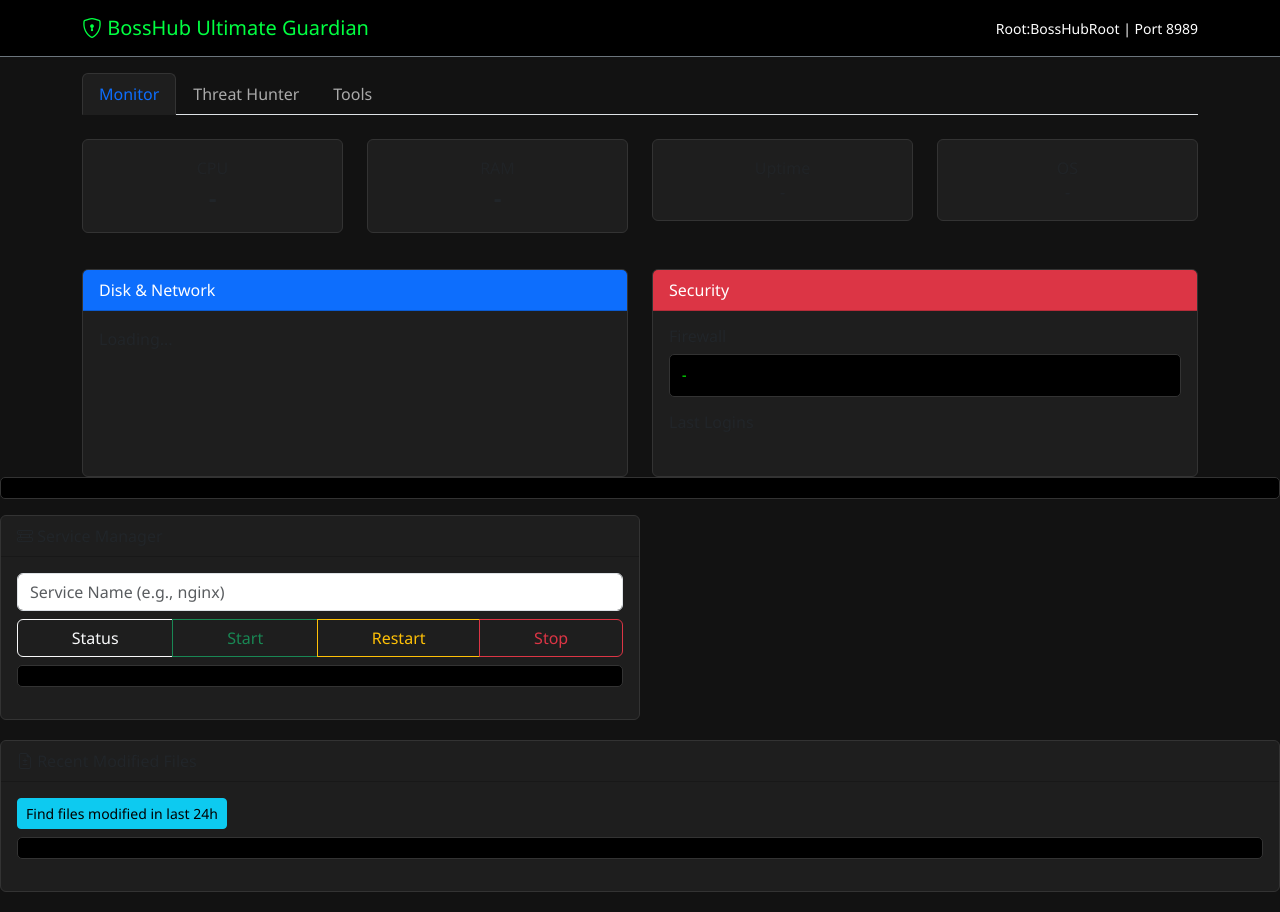
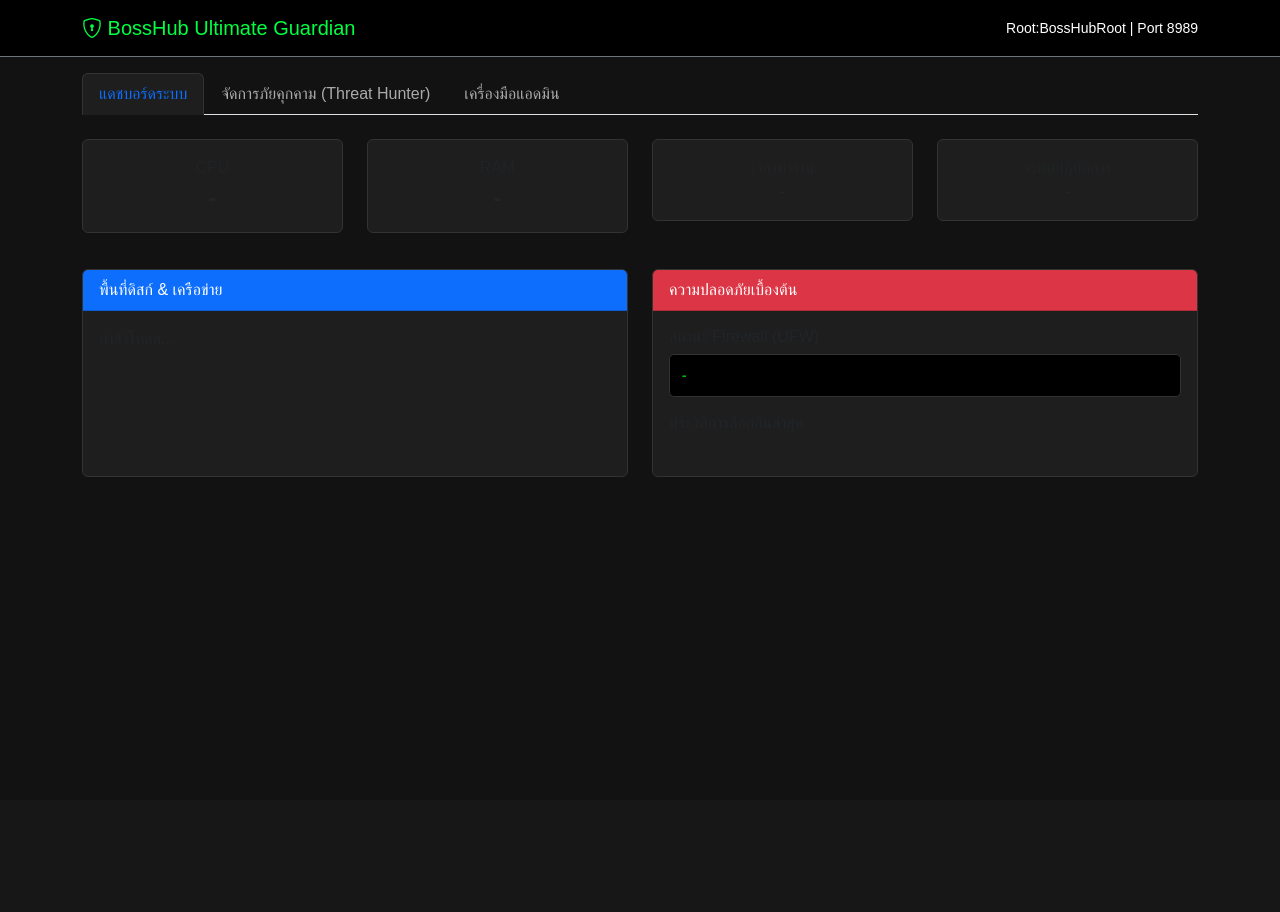
Before and after one commit to bsae99465/security, a Flask app: template templates/index.html in a window 1280 px wide. After the commit the page ends 477 px from the top, so only its background shows below. Run offline with Flask 3, Linux system fonts and the light colour scheme; the template is opened without the code that fills it, so the values that code supplies are empty.

Commit message:
Update index.html

```diff
--- a/templates/index.html
+++ b/templates/index.html
@@ -3,11 +3,11 @@
 <head>
     <meta charset="UTF-8">
     <meta name="viewport" content="width=device-width, initial-scale=1.0">
-    <title>BossHub Ultimate Guardian</title>
+    <title>BossHub Ultimate Guardian (TH)</title>
     <link href="https://cdn.jsdelivr.net/npm/bootstrap@5.3.3/dist/css/bootstrap.min.css" rel="stylesheet">
     <link rel="stylesheet" href="https://cdn.jsdelivr.net/npm/bootstrap-icons@1.11.3/font/bootstrap-icons.min.css">
     <style>
-        body { background-color: #121212; color: #e0e0e0; font-family: 'Segoe UI', sans-serif; }
+        body { background-color: #121212; color: #e0e0e0; font-family: 'Sarabun', sans-serif; }
         .card { background-color: #1e1e1e; border: 1px solid #333; margin-bottom: 20px; }
         .nav-tabs .nav-link { color: #aaa; }
         .nav-tabs .nav-link.active { background-color: #1e1e1e; color: #0d6efd; border-color: #333 #333 #1e1e1e; }
@@ -15,7 +15,7 @@
         pre { background: #000; color: #0f0; padding: 10px; border-radius: 5px; border: 1px solid #333; max-height: 200px; overflow-y: auto;}
         .stat-val { font-size: 1.5rem; font-weight: bold; }
         .text-neon { color: #00ff41; }
-        .btn-fix { margin-left: 10px; }
+        .btn-action { min-width: 120px; }
     </style>
 </head>
 <body>
@@ -29,9 +29,9 @@
 
 <div class="container">
     <ul class="nav nav-tabs mb-4" id="myTab" role="tablist">
-        <li class="nav-item"><button class="nav-link active" data-bs-toggle="tab" data-bs-target="#dashboard">Monitor</button></li>
-        <li class="nav-item"><button class="nav-link" data-bs-toggle="tab" data-bs-target="#threats">Threat Hunter</button></li>
-        <li class="nav-item"><button class="nav-link" data-bs-toggle="tab" data-bs-target="#tools">Tools</button></li>
+        <li class="nav-item"><button class="nav-link active" data-bs-toggle="tab" data-bs-target="#dashboard">แดชบอร์ดระบบ</button></li>
+        <li class="nav-item"><button class="nav-link" data-bs-toggle="tab" data-bs-target="#threats">จัดการภัยคุกคาม (Threat Hunter)</button></li>
+        <li class="nav-item"><button class="nav-link" data-bs-toggle="tab" data-bs-target="#tools">เครื่องมือแอดมิน</button></li>
     </ul>
 
     <div class="tab-content" id="myTabContent">
@@ -39,30 +39,30 @@
             <div class="row text-center mb-3">
                 <div class="col-md-3"><div class="card p-3"><span class="text-muted">CPU</span><div class="stat-val" id="cpuVal">-</div></div></div>
                 <div class="col-md-3"><div class="card p-3"><span class="text-muted">RAM</span><div class="stat-val" id="ramVal">-</div></div></div>
-                <div class="col-md-3"><div class="card p-3"><span class="text-muted">Uptime</span><div id="uptimeVal">-</div></div></div>
-                <div class="col-md-3"><div class="card p-3"><span class="text-muted">OS</span><div id="osVal">-</div></div></div>
+                <div class="col-md-3"><div class="card p-3"><span class="text-muted">เวลาทำงาน</span><div id="uptimeVal">-</div></div></div>
+                <div class="col-md-3"><div class="card p-3"><span class="text-muted">ระบบปฏิบัติการ</span><div id="osVal">-</div></div></div>
             </div>
             <div class="row">
-                <div class="col-md-6"><div class="card h-100"><div class="card-header bg-primary text-white">Disk & Network</div><div class="card-body" id="diskNetBody">Loading...</div></div></div>
-                <div class="col-md-6"><div class="card h-100"><div class="card-header bg-danger text-white">Security</div><div class="card-body"><h6>Firewall</h6><pre id="firewallOut">-</pre><h6>Last Logins</h6><ul class="list-group list-group-flush small" id="logList"></ul></div></div></div>
+                <div class="col-md-6"><div class="card h-100"><div class="card-header bg-primary text-white">พื้นที่ดิสก์ & เครือข่าย</div><div class="card-body" id="diskNetBody">กำลังโหลด...</div></div></div>
+                <div class="col-md-6"><div class="card h-100"><div class="card-header bg-danger text-white">ความปลอดภัยเบื้องต้น</div><div class="card-body"><h6>สถานะ Firewall (UFW)</h6><pre id="firewallOut">-</pre><h6>ประวัติการล็อกอินล่าสุด</h6><ul class="list-group list-group-flush small" id="logList"></ul></div></div></div>
             </div>
         </div>
 
         <div class="tab-pane fade" id="threats">
             <div class="card border-warning">
-                <div class="card-header text-warning">Network Threats</div>
+                <div class="card-header text-warning"><i class="bi bi-router"></i> ภัยคุกคามทางเครือข่าย (Network Threats)</div>
                 <div class="card-body">
-                    <button class="btn btn-warning btn-sm mb-2" onclick="scanNetwork()">Scan Active Connections</button>
-                    <div class="table-responsive"><table class="table table-dark table-sm"><tbody id="netThreatBody"><tr><td>Ready to scan</td></tr></tbody></table></div>
+                    <button class="btn btn-warning btn-sm mb-2" onclick="scanNetwork()">สแกนการเชื่อมต่อที่อันตราย</button>
+                    <div class="table-responsive"><table class="table table-dark table-sm"><tbody id="netThreatBody"><tr><td>กดปุ่มเพื่อเริ่มสแกน...</td></tr></tbody></table></div>
                 </div>
             </div>
             <div class="card border-danger mt-3">
-                <div class="card-header text-danger">Malware/Script Scanner & Fixer</div>
+                <div class="card-header text-danger"><i class="bi bi-bug"></i> สแกนและจัดการสคริปต์อันตราย (Malware Scanner)</div>
                 <div class="card-body">
                     <div class="input-group mb-2">
-                        <span class="input-group-text bg-dark text-light">Path</span>
+                        <span class="input-group-text bg-dark text-light">โฟลเดอร์เป้าหมาย</span>
                         <input type="text" class="form-control bg-dark text-light" id="malwarePath" value="/home">
-                        <button class="btn btn-danger" onclick="scanMalware()">Deep Scan</button>
+                        <button class="btn btn-danger" onclick="scanMalware()">เริ่มสแกนเชิงลึก</button>
                     </div>
                     <div id="malwareResult"></div>
                 </div>
@@ -71,10 +71,10 @@
 
         <div class="tab-pane fade" id="tools">
             <div class="row">
-                <div class="col-md-6"><div class="card"><div class="card-header">Nmap</div><div class="card-body"><input type="text" class="form-control mb-2" id="nmapTarget" placeholder="IP"><button class="btn btn-primary btn-sm" onclick="runNmap()">Scan</button><pre id="nmapOut" class="mt-2"></pre></div></div></div>
-                <div class="col-md-6"><div class="card"><div class="card-header">Service Manager</div><div class="card-body"><input type="text" class="form-control mb-2" id="srvName" placeholder="Service"><button class="btn btn-success btn-sm" onclick="srvAction('start')">Start</button> <button class="btn btn-danger btn-sm" onclick="srvAction('stop')">Stop</button><pre id="srvOut" class="mt-2"></pre></div></div></div>
+                <div class="col-md-6"><div class="card"><div class="card-header">Nmap Port Scanner</div><div class="card-body"><input type="text" class="form-control mb-2" id="nmapTarget" placeholder="IP Address / Domain"><button class="btn btn-primary btn-sm" onclick="runNmap()">เริ่มสแกน</button><pre id="nmapOut" class="mt-2"></pre></div></div></div>
+                <div class="col-md-6"><div class="card"><div class="card-header">จัดการ Service (Systemd)</div><div class="card-body"><input type="text" class="form-control mb-2" id="srvName" placeholder="ชื่อ Service (เช่น apache2, nginx)"><button class="btn btn-success btn-sm" onclick="srvAction('start')">Start</button> <button class="btn btn-danger btn-sm" onclick="srvAction('stop')">Stop</button><pre id="srvOut" class="mt-2"></pre></div></div></div>
             </div>
-            <div class="card"><div class="card-header">Recent Files</div><div class="card-body"><button class="btn btn-info btn-sm" onclick="scanFiles()">Scan 24h Files</button><pre id="filesOut" class="mt-2"></pre></div></div>
+            <div class="card"><div class="card-header">ตรวจสอบไฟล์ที่มีการแก้ไขล่าสุด (24 ชม.)</div><div class="card-body"><button class="btn btn-info btn-sm" onclick="scanFiles()">ค้นหาไฟล์</button><pre id="filesOut" class="mt-2"></pre></div></div>
         </div>
     </div>
 </div>
@@ -87,6 +87,7 @@
     async function get(endpoint) { const r = await fetch(API+endpoint, AUTH); return r.json(); }
     async function post(endpoint, data) { const r = await fetch(API+endpoint, { ...AUTH, method: 'POST', body: JSON.stringify(data)}); return r.json(); }
 
+    // --- Dashboard ---
     async function refreshDashboard() {
         const sys = await get('/stats');
         document.getElementById('cpuVal').innerText = sys.cpu.percent + '%';
@@ -103,177 +104,85 @@
         document.getElementById('logList').innerHTML = sec.logs.map(l => `<li class="list-group-item bg-dark text-light border-secondary py-1">${l}</li>`).join('');
     }
 
+    // --- Threat Hunter ---
     async function scanNetwork() {
-        const t = document.getElementById('netThreatBody'); t.innerHTML = '<tr><td>Scanning...</td></tr>';
+        const t = document.getElementById('netThreatBody'); t.innerHTML = '<tr><td>กำลังสแกน...</td></tr>';
         const res = await get('/threats/network');
-        if(res.length === 0) return t.innerHTML = '<tr><td class="text-success">No active threats found.</td></tr>';
+        if(res.length === 0) return t.innerHTML = '<tr><td class="text-success">ไม่พบการเชื่อมต่อที่อันตราย</td></tr>';
         t.innerHTML = '';
         res.forEach(r => t.innerHTML += `<tr class="table-danger"><td>${r.pid}</td><td>${r.raddr}</td><td>${r.risk}</td><td>${r.reasons}</td></tr>`);
     }
 
     async function scanMalware() {
         const div = document.getElementById('malwareResult');
-        div.innerHTML = '<div class="spinner-border text-danger spinner-border-sm"></div> Scanning...';
+        div.innerHTML = '<div class="spinner-border text-danger spinner-border-sm"></div> กำลังสแกนไฟล์...';
         const res = await get('/threats/malware?path=' + document.getElementById('malwarePath').value);
         if(res.error) return div.innerText = res.error;
 
-        let h = `<p class="mt-2 mb-1">Infected: <span class="badge bg-danger">${res.infected.length}</span></p>`;
-        res.infected.forEach(f => {
-            h += `<div class="alert alert-dark border-danger small py-1 mb-1 text-danger d-flex justify-content-between align-items-center">
-                    <div><strong>${f.path}</strong><br>${f.threats.join(', ')}</div>
-                    <button class="btn btn-outline-warning btn-sm btn-fix" onclick="fixFile('${f.path}')"><i class="bi bi-bandaid"></i> Fix/Disable</button>
-                  </div>`;
-        });
-        div.innerHTML = h || '<span class="text-success">System Clean</span>';
+        let h = `<p class="mt-2 mb-1">สแกนแล้ว: ${res.scanned} ไฟล์ | พบความเสี่ยง: <span class="badge bg-danger">${res.infected.length}</span></p>`;
+
+        if(res.infected.length === 0) {
+            h += '<div class="alert alert-success">ไม่พบไฟล์อันตราย</div>';
+        } else {
+            res.infected.forEach(f => {
+                const isQuarantined = f.status === 'quarantined';
+                const statusBadge = isQuarantined
+                    ? '<span class="badge bg-success">แก้ไขแล้ว (Quarantined)</span>'
+                    : '<span class="badge bg-danger">อันตราย (Active)</span>';
+
+                const btnAction = isQuarantined
+                    ? `<button class="btn btn-outline-info btn-sm btn-action" onclick="manageFile('${f.path}', 'restore')"><i class="bi bi-arrow-counterclockwise"></i> คืนค่าไฟล์เดิม</button>`
+                    : `<button class="btn btn-outline-warning btn-sm btn-action" onclick="manageFile('${f.path}', 'fix')"><i class="bi bi-bandaid"></i> ปิดตายไฟล์นี้</button>`;
+
+                h += `<div class="alert alert-dark border-${isQuarantined ? 'success' : 'danger'} small py-2 mb-2">
+                        <div class="d-flex justify-content-between align-items-center">
+                            <div>
+                                <strong>${f.path}</strong> ${statusBadge}<br>
+                                <span class="text-muted">${f.threats.join(', ')}</span>
+                            </div>
+                            ${btnAction}
+                        </div>
+                      </div>`;
+            });
+        }
+        div.innerHTML = h;
     }
 
-    async function fixFile(path) {
-        if(!confirm('ยืนยันที่จะปิดการใช้งานไฟล์นี้? \nระบบจะใส่ Comment ปิดโค้ดทั้งหมด (สำหรับ PHP/Python) หรือเปลี่ยนชื่อไฟล์')) return;
-        const res = await post('/threats/fix', { path: path });
+    async function manageFile(path, action) {
+        let confirmMsg = action === 'fix'
+            ? 'ยืนยันที่จะ "ปิดตาย" ไฟล์นี้?\n(ระบบจะใส่ Comment ปิดโค้ดทั้งหมด เพื่อไม่ให้ทำงานได้)'
+            : 'ยืนยันที่จะ "คืนค่า" ไฟล์นี้กลับสู่สภาพเดิม?';
+
+        if(!confirm(confirmMsg)) return;
+
+        const res = await post('/threats/manage_file', { path: path, action: action });
         alert(res.message);
-        scanMalware(); // Rescan to update UI
+        scanMalware(); // Rescan to update UI Status
     }
 
+    // --- Tools ---
     async function runNmap() {
-        document.getElementById('nmapOut').innerText = 'Scanning...';
+        document.getElementById('nmapOut').innerText = 'กำลังสแกน...';
         const res = await post('/tools/nmap', {target: document.getElementById('nmapTarget').value});
-        let txt = `Status: ${res.status}\n`; res.ports.forEach(p => txt += `Port ${p.port}: ${p.state} (${p.service})\n`);
+        let txt = `สถานะ: ${res.status}\n`; res.ports.forEach(p => txt += `Port ${p.port}: ${p.state} (${p.service})\n`);
         document.getElementById('nmapOut').innerText = txt;
     }
 
     async function srvAction(act) {
-        document.getElementById('srvOut').innerText = 'Executing...';
+        document.getElementById('srvOut').innerText = 'กำลังดำเนินการ...';
         const res = await post('/tools/service', {service: document.getElementById('srvName').value, action: act});
-        document.getElementById('srvOut').innerText = res.output || res.error || 'Done';
+        document.getElementById('srvOut').innerText = res.output || res.error || 'เสร็จสิ้น';
     }
 
     async function scanFiles() {
-        document.getElementById('filesOut').innerText = 'Finding...';
+        document.getElementById('filesOut').innerText = 'กำลังค้นหา...';
         const res = await post('/tools/files', {days: 1});
-        document.getElementById('filesOut').innerText = res.files.join('\n') || 'No files found';
+        document.getElementById('filesOut').innerText = res.files.join('\n') || 'ไม่พบไฟล์ในช่วงเวลาดังกล่าว';
     }
 
+    // Init
     refreshDashboard();
     setInterval(refreshDashboard, 30000);
 </script>
 </body>
 </html>
-                            </div>
-                            <pre id="nmapOut"></pre>
-                        </div>
-                    </div>
-                </div>
-                <div class="col-md-6">
-                    <div class="card">
-                        <div class="card-header"><i class="bi bi-hdd-rack"></i> Service Manager</div>
-                        <div class="card-body">
-                            <input type="text" class="form-control mb-2" id="srvName" placeholder="Service Name (e.g., nginx)">
-                            <div class="btn-group w-100 mb-2">
-                                <button class="btn btn-outline-light" onclick="srvAction('status')">Status</button>
-                                <button class="btn btn-outline-success" onclick="srvAction('start')">Start</button>
-                                <button class="btn btn-outline-warning" onclick="srvAction('restart')">Restart</button>
-                                <button class="btn btn-outline-danger" onclick="srvAction('stop')">Stop</button>
-                            </div>
-                            <pre id="srvOut"></pre>
-                        </div>
-                    </div>
-                </div>
-            </div>
-            <div class="card">
-                <div class="card-header"><i class="bi bi-file-earmark-diff"></i> Recent Modified Files</div>
-                <div class="card-body">
-                    <button class="btn btn-info btn-sm" onclick="scanFiles()">Find files modified in last 24h</button>
-                    <pre id="filesOut" class="mt-2"></pre>
-                </div>
-            </div>
-        </div>
-
-    </div>
-</div>
-
-<script src="https://cdn.jsdelivr.net/npm/bootstrap@5.3.3/dist/js/bootstrap.bundle.min.js"></script>
-<script>
-    const API = `http://${location.hostname}:8989/api`;
-    const AUTH = { headers: { 'Authorization': 'Basic ' + btoa('root:BossHubRoot'), 'Content-Type': 'application/json' } };
-
-    async function get(endpoint) { const r = await fetch(API+endpoint, AUTH); return r.json(); }
-    async function post(endpoint, data) {
-        const r = await fetch(API+endpoint, { ...AUTH, method: 'POST', body: JSON.stringify(data)});
-        return r.json();
-    }
-
-    // --- Tab 1: Dashboard ---
-    async function refreshDashboard() {
-        const sys = await get('/stats');
-        document.getElementById('cpuVal').innerText = sys.cpu.percent + '%';
-        document.getElementById('ramVal').innerText = sys.ram.percent + '%';
-        document.getElementById('uptimeVal').innerText = sys.uptime;
-        document.getElementById('osVal').innerText = sys.os;
-
-        let dHtml = '<h6>Partitions:</h6>';
-        sys.disk.forEach(d => dHtml += `<div class="d-flex justify-content-between small"><span>${d.mount}</span><span>${d.percent}%</span></div>`);
-        dHtml += '<hr><h6>IP Addresses:</h6>';
-        for(let k in sys.network) dHtml += `<small class="d-block text-info">${k}: ${sys.network[k]}</small>`;
-        document.getElementById('diskNetBody').innerHTML = dHtml;
-
-        const sec = await get('/security_basic');
-        document.getElementById('firewallOut').innerText = sec.firewall;
-        document.getElementById('logList').innerHTML = sec.logs.map(l => `<li class="list-group-item bg-dark text-light border-secondary py-1">${l}</li>`).join('');
-    }
-
-    // --- Tab 2: Threat Hunter ---
-    async function scanNetwork() {
-        const t = document.getElementById('netThreatBody');
-        t.innerHTML = '<tr><td colspan="5">Scanning...</td></tr>';
-        const res = await get('/threats/network');
-        t.innerHTML = '';
-        if(res.error) return t.innerHTML = `<tr><td colspan="5" class="text-danger">${res.error}</td></tr>`;
-        if(res.length === 0) return t.innerHTML = `<tr><td colspan="5" class="text-success">No active threats found.</td></tr>`;
-        res.forEach(r => {
-            t.innerHTML += `<tr class="table-danger"><td>${r.pid}</td><td>${r.laddr}</td><td>${r.raddr}</td><td>${r.risk}</td><td>${r.reasons}</td></tr>`;
-        });
-    }
-
-    async function scanMalware() {
-        const div = document.getElementById('malwareResult');
-        div.innerHTML = '<div class="spinner-border text-danger spinner-border-sm"></div> Scanning files...';
-        const res = await get('/threats/malware?path=' + document.getElementById('malwarePath').value);
-        if(res.error) return div.innerText = res.error;
-        let h = `<p class="mt-2 mb-1">Scanned: ${res.scanned}, Infected: <span class="badge bg-danger">${res.infected.length}</span></p>`;
-        res.infected.forEach(f => h += `<div class="alert alert-dark border-danger small py-1 mb-1 text-danger"><strong>${f.path}</strong><br>${f.threats.join(', ')}</div>`);
-        div.innerHTML = h;
-    }
-
-    // --- Tab 3: Tools ---
-    async function runNmap() {
-        const tgt = document.getElementById('nmapTarget').value;
-        const out = document.getElementById('nmapOut');
-        out.innerText = 'Scanning...';
-        const res = await post('/tools/nmap', {target: tgt});
-        let txt = `Status: ${res.status}\n`;
-        res.ports.forEach(p => txt += `Port ${p.port}: ${p.state} (${p.service})\n`);
-        out.innerText = txt;
-    }
-
-    async function srvAction(act) {
-        const srv = document.getElementById('srvName').value;
-        if(!srv) return alert('Enter service name');
-        const out = document.getElementById('srvOut');
-        out.innerText = 'Executing...';
-        const res = await post('/tools/service', {service: srv, action: act});
-        out.innerText = res.output || res.error || 'Done';
-    }
-
-    async function scanFiles() {
-        const out = document.getElementById('filesOut');
-        out.innerText = 'Finding...';
-        const res = await post('/tools/files', {days: 1});
-        out.innerText = res.files.join('\n') || 'No files found';
-    }
-
-    // Init
-    refreshDashboard();
-    setInterval(refreshDashboard, 30000); // Auto refresh dashboard every 30s
-</script>
-</body>
-</html>
```
